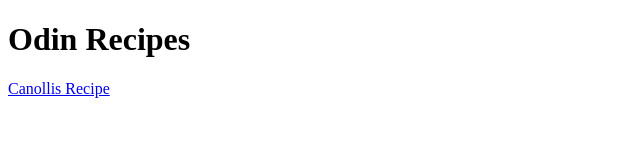
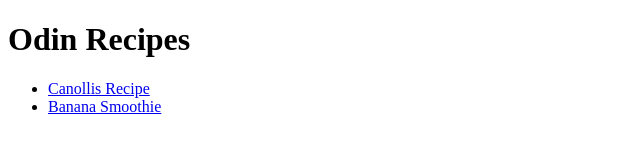
Before and after one commit to ertyman5/odin-recipes, a plain HTML site: page index.html in a window 1280 px wide. Shown: the whole page, without its empty margins (0-640 px from the left). Drawn offline with Linux system fonts and the light colour scheme.

Commit message:
Added a recipe for a Banana Smoothie

```diff
--- a/index.html
+++ b/index.html
@@ -9,7 +9,11 @@
     <body>
         <h1>Odin Recipes</h1>
 
-        <a href="recipes/cannoli.html" target="_blank" rel="noopener noreferrer" >Canollis Recipe</a>
+        <ul>
+            <li><a href="recipes/cannoli.html" target="_blank" rel="noopener noreferrer" >Canollis Recipe</a></li>
+            <li><a href="recipes/bananasmoothie.html" target="_blank" rel="noopener noreferrer" >Banana Smoothie</a></li>
+        </ul>
+
 
 
     </body>
```
Also changed, not shown: recipes/bananasmoothie.html (added, +16 -0 lines), images/banana-smoothie.jpg (added).
